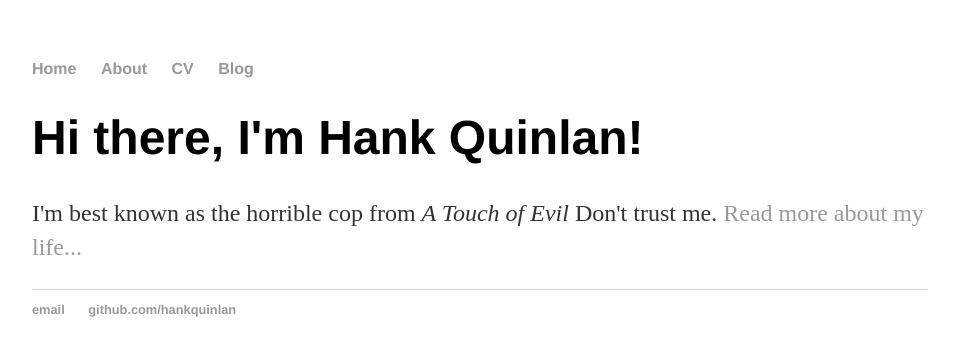
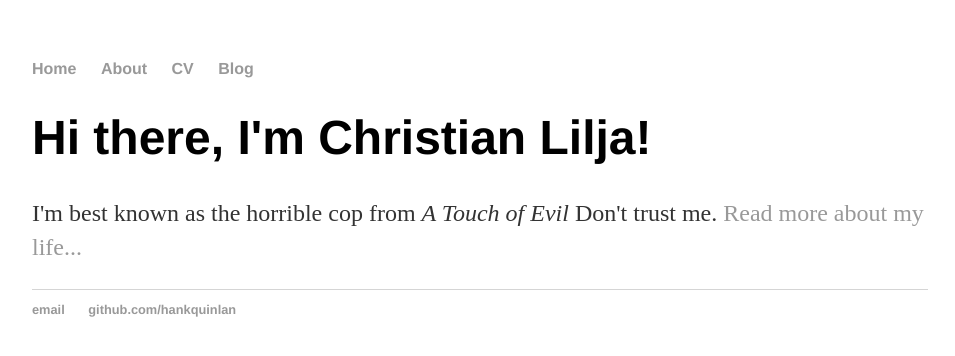
Before and after one commit to clilja/clilja.github.io, a Jekyll site: the page built from index.html, in a window 1280 px wide. Shown: the top 356 px of the page, without its empty margins (160-1115 px from the left). Built offline with Jekyll 4.4.1, drawn with Linux system fonts in a browser that asks for light colours.

Commit message:
Update index.html

```diff
--- a/index.html
+++ b/index.html
@@ -1,8 +1,8 @@
 ---
 layout: default
-title: Hank Quinlan, Horrible Cop
+title: Christian Lilja
 ---
 <div class="blurb">
-	<h1>Hi there, I'm Hank Quinlan!</h1>
+	<h1>Hi there, I'm Christian Lilja!</h1>
 	<p>I'm best known as the horrible cop from <em>A Touch of Evil</em> Don't trust me. <a href="/about">Read more about my life...</a></p>
 </div><!-- /.blurb -->
```
